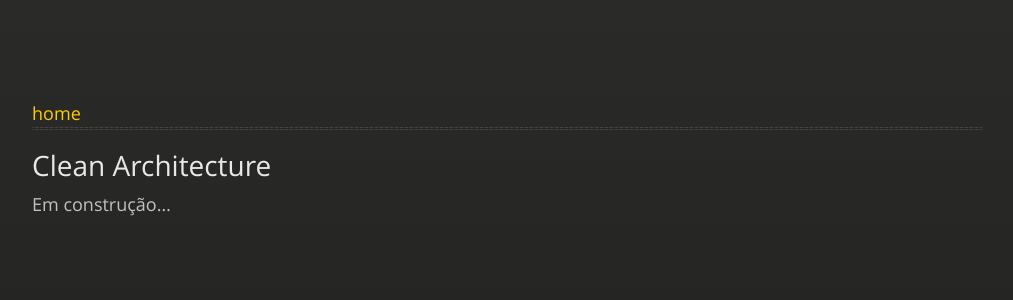
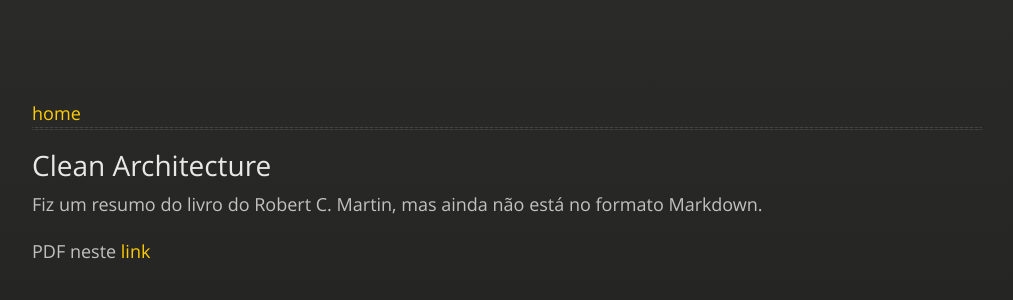
Before and after one commit to JeannAndrade/jeannandrade.github.io, a Jekyll site: the page built from content/clean_architecture/index.md, in a window 1280 px wide. Shown: the top 300 px of the page, without its empty margins (108-1121 px from the left). Built offline with Jekyll 4.4.1, drawn with Linux system fonts in a browser that asks for light colours; nearby versions of some CDN libraries; comment, search, counter and statistics services are not loaded; our own code applies the rules of GitHub Pages for plain Markdown files.

Commit message:
Apresentação sobre clean architecture

```diff
--- a/content/clean_architecture/index.md
+++ b/content/clean_architecture/index.md
@@ -4,4 +4,6 @@ layout: internal
 
 # Clean Architecture
 
-Em construção...
+Fiz um resumo do livro do Robert C. Martin, mas ainda não está no formato Markdown.
+
+PDF neste [link](docs/Meu%20entendimento%20Clean%20Architec%20-%20Jeann%20Andrade.pdf)
```
Also changed, not shown: 1 other file.
